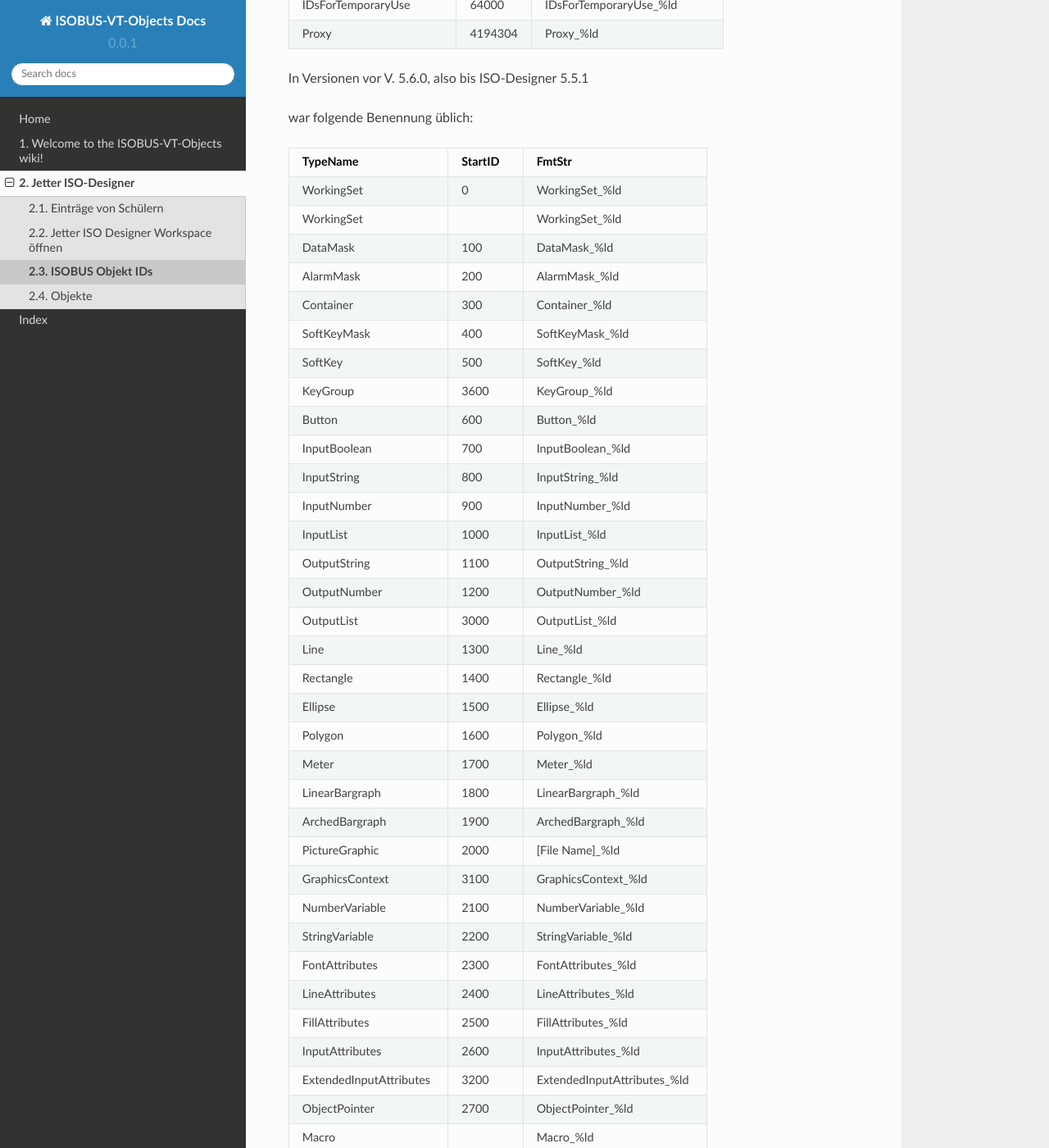
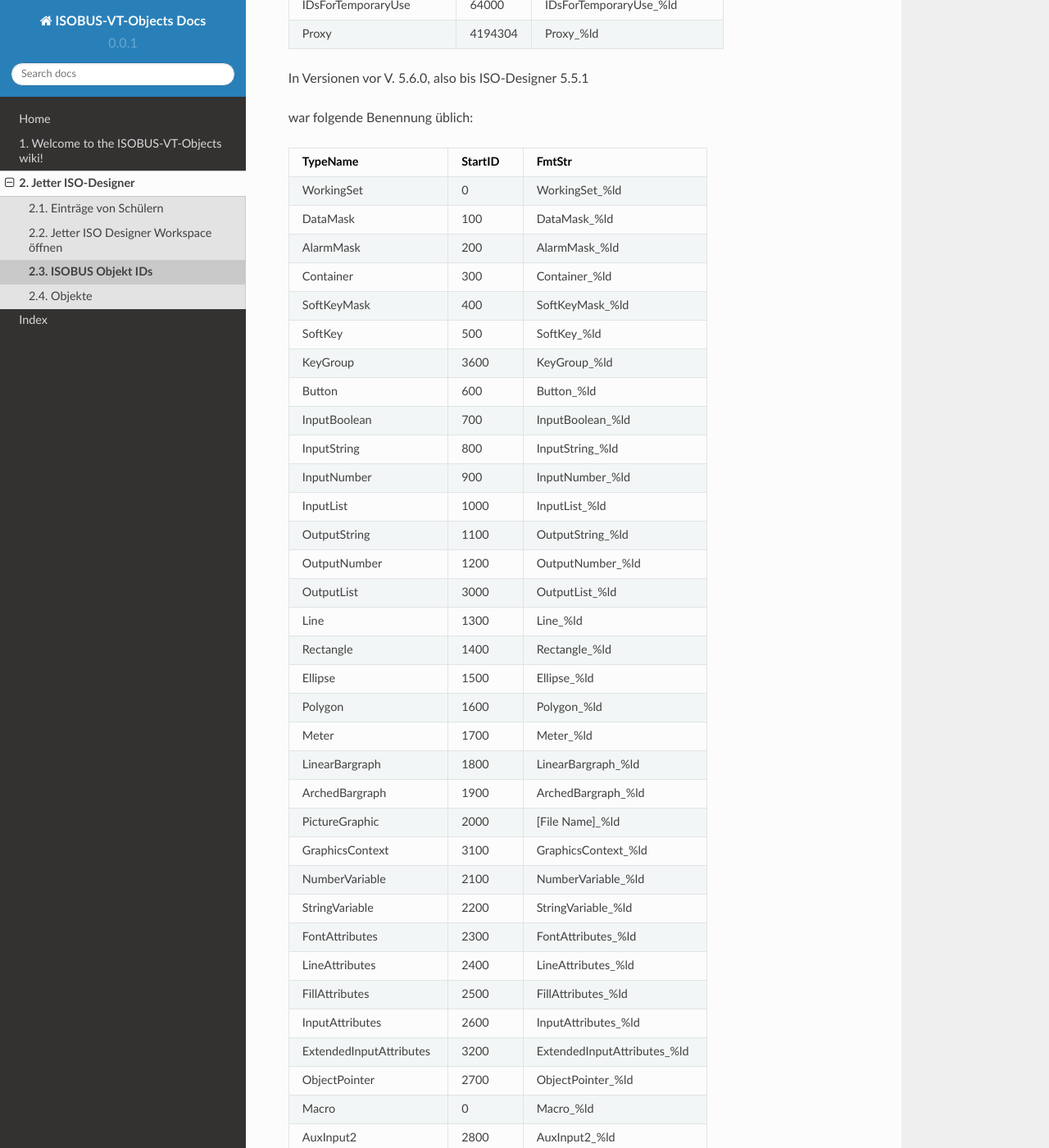
Before and after one commit to Meisterschulen-am-Ostbahnhof-Munchen/ISOBUS-VT-Objects-docs, a Sphinx documentation site: the page built from docs/ISOBUS-Objekt-IDs.md, in a window 1280 px wide and 1400 px high, scrolled down 1899 px. Shown: the whole window at 82% size. Built offline with Sphinx 7.4.7 and the Read the Docs theme 2.0.0, drawn with Linux system fonts in a browser that asks for light colours.

Commit message:
Update ISOBUS-Objekt-IDs.md

```diff
--- a/docs/ISOBUS-Objekt-IDs.md
+++ b/docs/ISOBUS-Objekt-IDs.md
@@ -62,7 +62,6 @@ war folgende Benennung üblich:
 | TypeName | StartID | FmtStr |
 | --- | --- | --- |
 | WorkingSet | 0 | WorkingSet\_%ld |
-| WorkingSet |  | WorkingSet_%ld |
 | DataMask | 100 | DataMask_%ld |
 | AlarmMask | 200 | AlarmMask_%ld |
 | Container | 300 | Container_%ld |
@@ -94,7 +93,7 @@ war folgende Benennung üblich:
 | InputAttributes | 2600 | InputAttributes_%ld |
 | ExtendedInputAttributes | 3200 | ExtendedInputAttributes_%ld |
 | ObjectPointer | 2700 | ObjectPointer_%ld |
-| Macro |  | Macro_%ld |
+| Macro | 0 | Macro_%ld |
 | AuxInput2 | 2800 | AuxInput2_%ld |
 | AuxFunction2 | 2900 | AuxFunction2_%ld |
 | AuxObjectPointer | 3300 | AuxObjectPointer_%ld |
```
